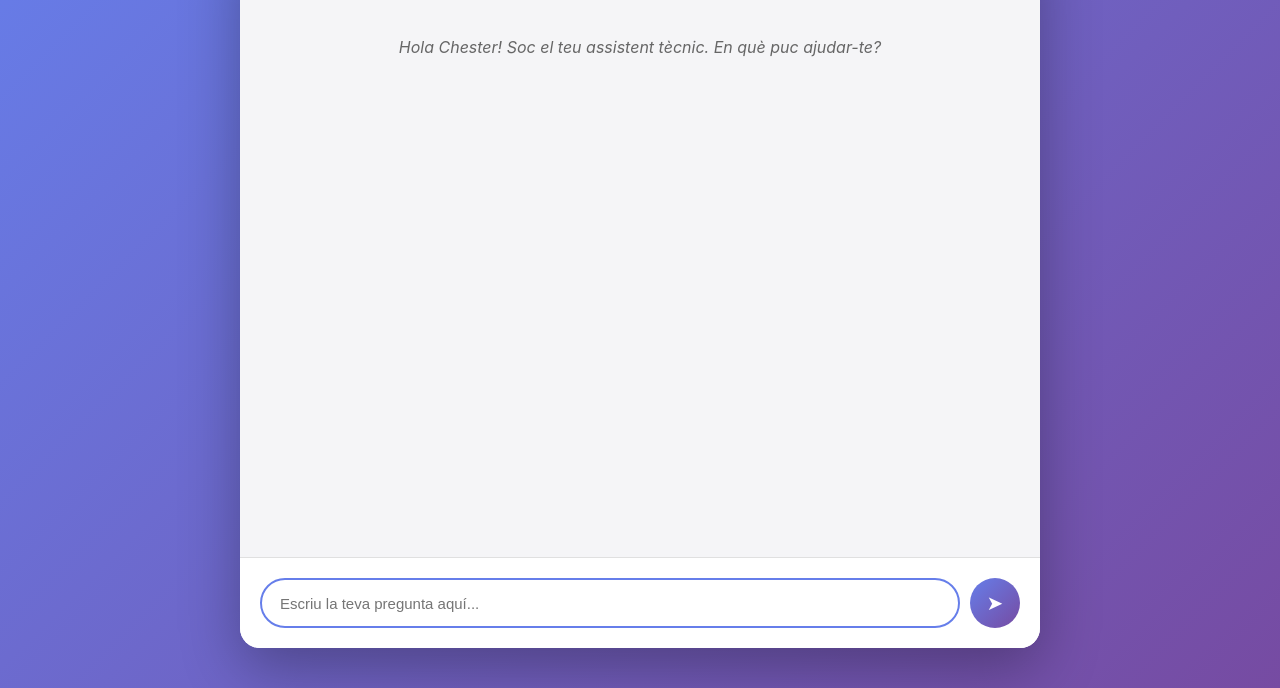
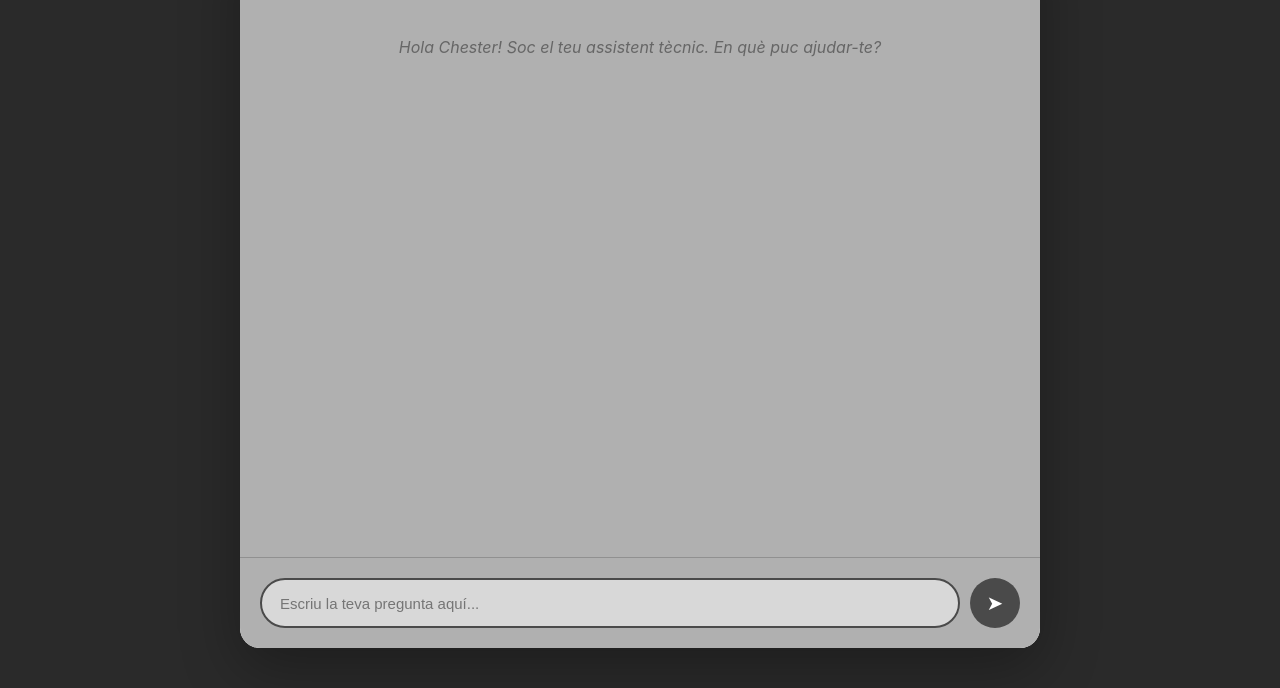
Before and after one commit to pownedpc/chatbot-claude, a website: page public/index.html in a window 1280 px wide. Shown: the part 112-800 px from the top of the page. Drawn offline with Linux system fonts and the light colour scheme.

Commit message:
Update index.html

```diff
--- a/public/index.html
+++ b/public/index.html
@@ -13,7 +13,7 @@
 
     body {
       font-family: -apple-system, BlinkMacSystemFont, 'Segoe UI', Roboto, 'Helvetica Neue', Arial, sans-serif;
-      background: linear-gradient(135deg, #667eea 0%, #764ba2 100%);
+      background: #2a2a2a;
       min-height: 100vh;
       display: flex;
       justify-content: center;
@@ -34,7 +34,7 @@
     }
 
     .chat-header {
-      background: linear-gradient(135deg, #667eea 0%, #764ba2 100%);
+      background: #1f1f1f;
       color: white;
       padding: 20px;
       text-align: center;
@@ -46,7 +46,7 @@
       flex: 1;
       padding: 20px;
       overflow-y: auto;
-      background: #f5f5f7;
+      background: #b0b0b0;
     }
 
     .message {
@@ -83,13 +83,13 @@
     }
 
     .message.user .message-content {
-      background: linear-gradient(135deg, #667eea 0%, #764ba2 100%);
+      background: #4a4a4a;
       color: white;
       border-bottom-right-radius: 4px;
     }
 
     .message.assistant .message-content {
-      background: white;
+      background: #e0e0e0;
       color: #333;
       border-bottom-left-radius: 4px;
       box-shadow: 0 2px 5px rgba(0, 0, 0, 0.1);
@@ -112,8 +112,8 @@
 
     .chat-input-container {
       padding: 20px;
-      background: white;
-      border-top: 1px solid #e0e0e0;
+      background: #b0b0b0;
+      border-top: 1px solid #909090;
       display: flex;
       gap: 10px;
     }
@@ -121,19 +121,20 @@
     .chat-input {
       flex: 1;
       padding: 12px 18px;
-      border: 2px solid #e0e0e0;
+      border: 2px solid #909090;
       border-radius: 25px;
       font-size: 15px;
       outline: none;
       transition: border-color 0.3s;
+      background: #d8d8d8;
     }
 
     .chat-input:focus {
-      border-color: #667eea;
+      border-color: #4a4a4a;
     }
 
     .send-button {
-      background: linear-gradient(135deg, #667eea 0%, #764ba2 100%);
+      background: #4a4a4a;
       color: white;
       border: none;
       border-radius: 50%;
@@ -149,7 +150,8 @@
 
     .send-button:hover:not(:disabled) {
       transform: scale(1.05);
-      box-shadow: 0 5px 15px rgba(102, 126, 234, 0.4);
+      box-shadow: 0 5px 15px rgba(74, 74, 74, 0.4);
+      background: #5a5a5a;
     }
 
     .send-button:disabled {
@@ -173,12 +175,12 @@
     }
 
     .chat-messages::-webkit-scrollbar-thumb {
-      background: #667eea;
+      background: #4a4a4a;
       border-radius: 4px;
     }
 
     .chat-messages::-webkit-scrollbar-thumb:hover {
-      background: #764ba2;
+      background: #5a5a5a;
     }
   </style>
 </head>
```
